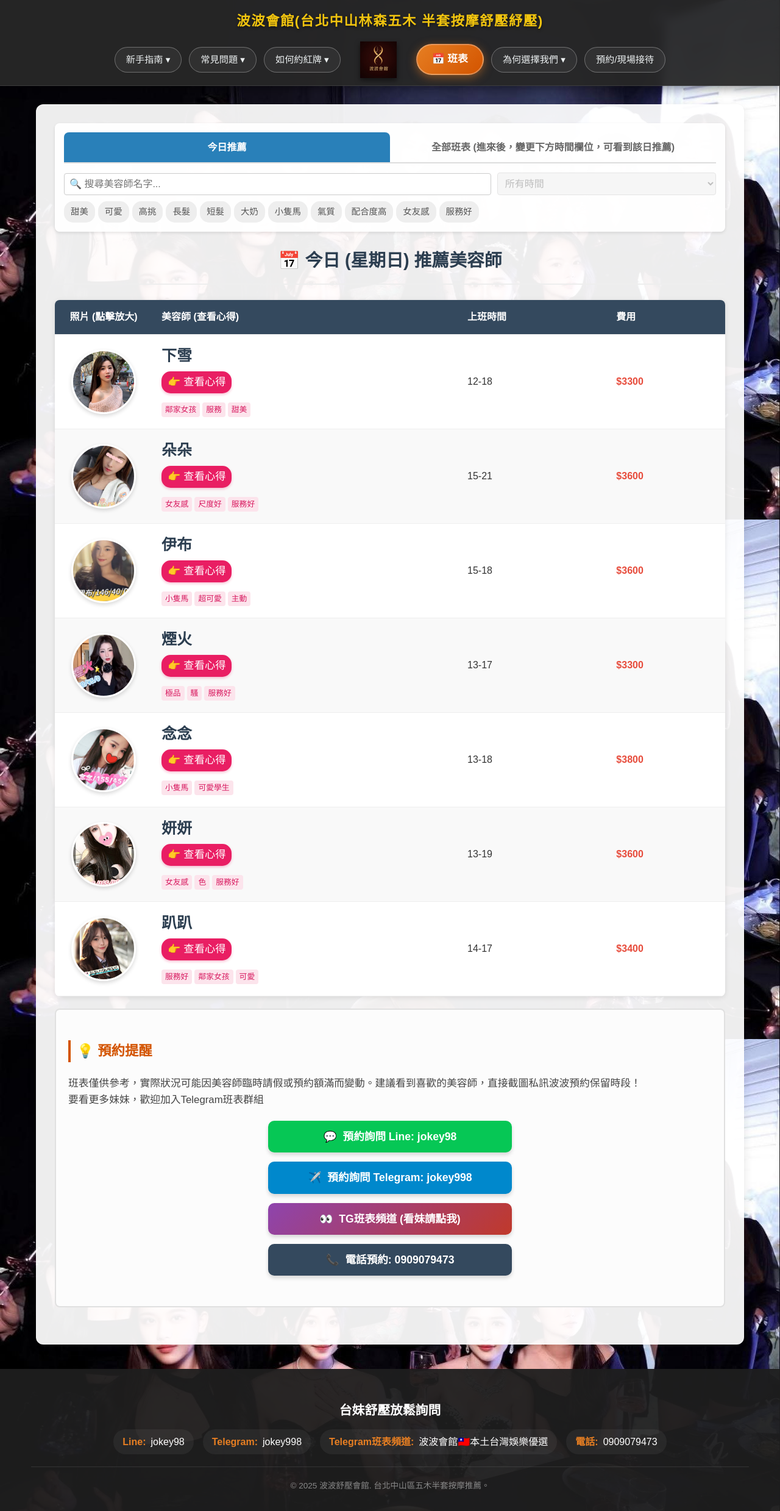
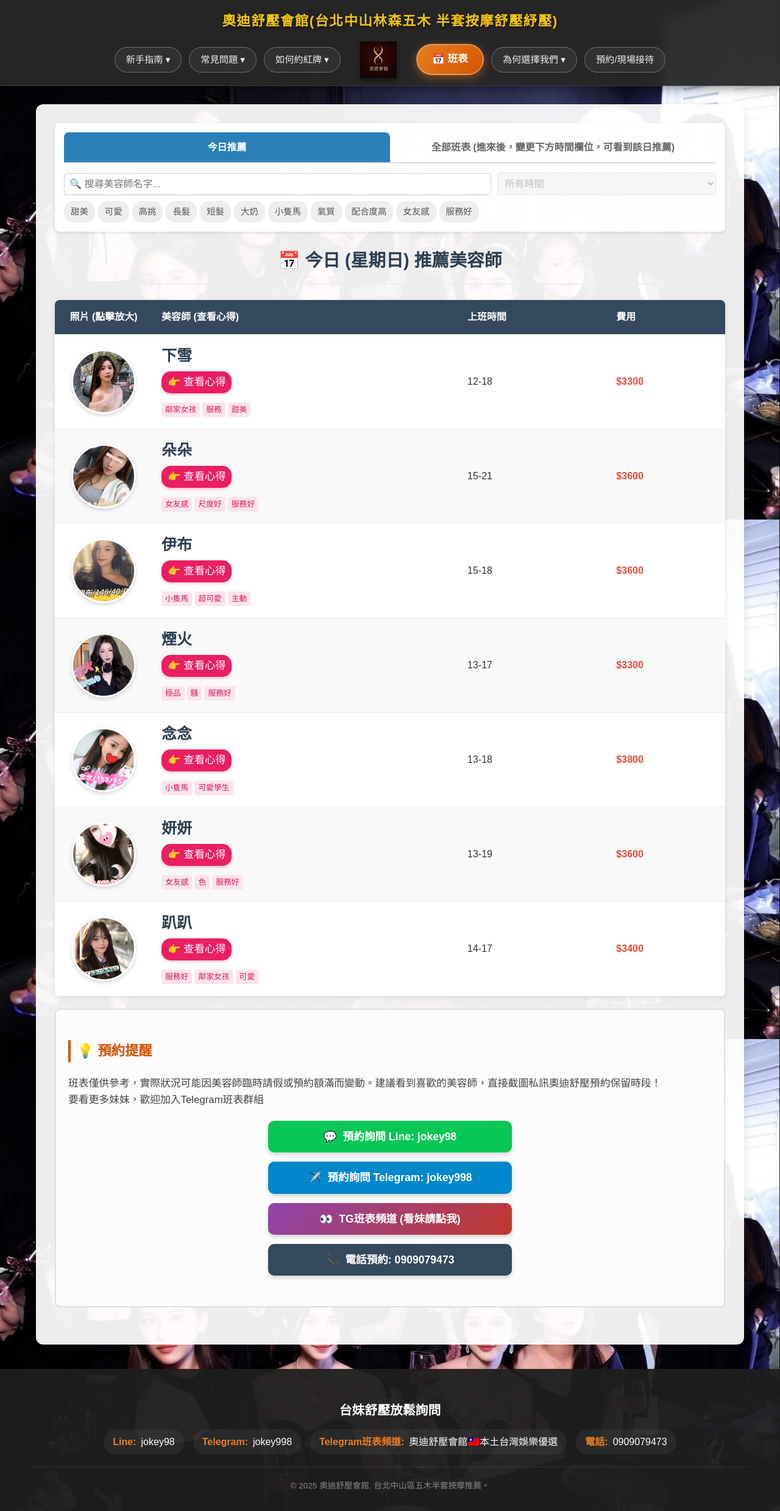
Before and after one commit to jokey998/spatw, a website built with Vite: page schedule.html in a window 1280 px wide. Shown: the whole page at 61% size. Built offline with nearby package versions, Linux system fonts and the light colour scheme.

Commit message:
Update schedule.html

```diff
--- a/schedule.html
+++ b/schedule.html
@@ -5,14 +5,14 @@
     <meta charset="UTF-8">
     <meta name="viewport" content="width=device-width, initial-scale=1.0">
     <title>班表查詢 | 台北林森會館最新名單 | 台妹半套按摩價格</title>
-    <meta name="description" content="查看波波會館最新班表。台北按摩、紓壓會館首選，提供透明的美容師名單與價格。林森北路五木半套、按摩舒壓、台妹會館即時資訊，看到喜歡立即預約。" />
+    <meta name="description" content="查看奧迪舒壓會館最新班表。台北按摩、紓壓會館首選，提供透明的美容師名單與價格。林森北路五木半套、按摩舒壓、台妹會館即時資訊，看到喜歡立即預約。" />
     <meta name="keywords" content="林森會館,紓壓會館,按摩會館,台妹會館,舒壓按摩,五木半套,台北按摩,半套按摩,半套舒壓,按摩舒壓" />
     <link rel="canonical" href="https://jokey998.github.io/bobospa/schedule.html" />
 
     <!-- Open Graph -->
     <meta property="og:locale" content="zh_TW" />
     <meta property="og:type" content="article" />
-    <meta property="og:title" content="班表查詢 - 波波舒壓會館 | 上班名單" />
+    <meta property="og:title" content="班表查詢 - 奧迪舒壓會館 | 上班名單" />
     <meta property="og:description" content="點擊查看今日及全部上班美容師名單與價格。台北中山區半套舒壓首選。" />
     <meta property="og:image" content="logo.jpg">
     <meta property="og:url" content="https://jokey998.github.io/bobospa/schedule.html" />
@@ -24,7 +24,7 @@
       "@graph": [
         {
           "@type": "WebPage",
-          "name": "班表查詢 - 波波舒壓會館",
+          "name": "班表查詢 - 奧迪舒壓會館",
           "description": "台北林森北路按摩會館即時班表與價格資訊。",
           "isPartOf": { "@id": "https://jokey998.github.io/bobospa/#website" }
         },
@@ -252,7 +252,7 @@
 </head>
 <body class="lounge-background">
     <header>
-        <h1>波波會館(台北中山林森五木 半套按摩舒壓紓壓)</h1>
+        <h1>奧迪舒壓會館(台北中山林森五木 半套按摩舒壓紓壓)</h1>
         <nav>
             <div class="nav-item-dropdown">
                 <a href="guide.html" class="nav-btn">新手指南 ▾</a>
@@ -278,7 +278,7 @@
                 </div>
             </div>
             <a href="index.html" class="logo-button">
-                <img src="logo.jpg" alt="波波會館 Logo" class="nav-logo">
+                <img src="logo.jpg" alt="奧迪舒壓會館 Logo" class="nav-logo">
             </a>
             <a href="schedule.html" class="nav-highlight">📅 班表</a>
             <div class="nav-item-dropdown">
@@ -343,7 +343,7 @@
 
         <section class="highlight-box" style="margin-top: 20px;">
             <h3>💡 預約提醒</h3>
-            <p>班表僅供參考，實際狀況可能因美容師臨時請假或預約額滿而變動。建議看到喜歡的美容師，直接截圖私訊波波預約保留時段！<br>要看更多妹妹，歡迎加入Telegram班表群組</p>
+            <p>班表僅供參考，實際狀況可能因美容師臨時請假或預約額滿而變動。建議看到喜歡的美容師，直接截圖私訊奧迪舒壓預約保留時段！<br>要看更多妹妹，歡迎加入Telegram班表群組</p>
 
             <div class="cta-group" style="margin-top: 20px;">
                 <a href="https://line.me/ti/p/~jokey98" class="brand-btn btn-line" target="_blank">
@@ -387,7 +387,7 @@
                 </div>
                 <div class="contact-item">
                     <span class="label">Telegram班表頻道:</span>
-                    <a href="https://t.me/+GlJY15nX6lY3NmJl" target="_blank" class="value">波波會館🇹🇼本土台灣娛樂優選</a>
+                    <a href="https://t.me/+GlJY15nX6lY3NmJl" target="_blank" class="value">奧迪舒壓會館🇹🇼本土台灣娛樂優選</a>
                 </div>
                 <div class="contact-item">
                     <span class="label">電話:</span>
@@ -395,7 +395,7 @@
                 </div>
             </div>
         </div>
-        <p class="copyright">&copy; 2025 波波舒壓會館. 台北中山區五木半套按摩推薦。</p>
+        <p class="copyright">&copy; 2025 奧迪舒壓會館. 台北中山區五木半套按摩推薦。</p>
     </footer>
 
     <script src="script.js"></script>
```
